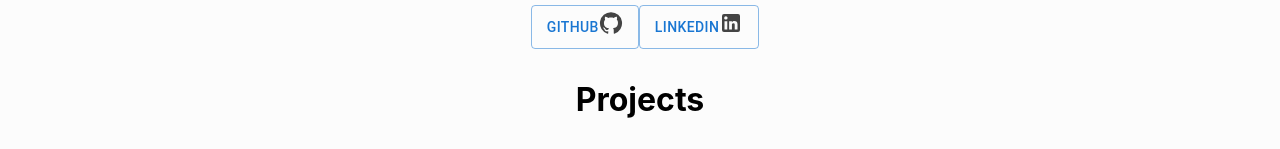
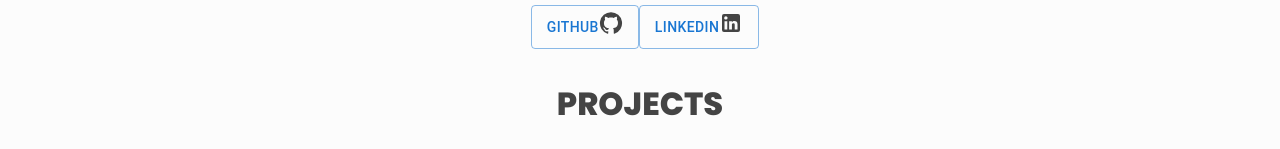
Before and after one commit to AriefBadal23/portofolio-website, a React (Create React App) app: page / in a window 1280 px wide. Shown: the part 348-497 px from the top of the page. Built offline with nearby package versions, Linux system fonts and the light colour scheme.

Commit message:
Change style of Projects title

```diff
--- a/src/components/Projects/projects.css
+++ b/src/components/Projects/projects.css
@@ -1,4 +1,8 @@
 #project-container-title{
     padding-top: 10px;
     text-align: center;
+    font-family: 'Poppins', sans-serif;
+    text-transform: uppercase;
+    color: #444444;
+
 }
```
